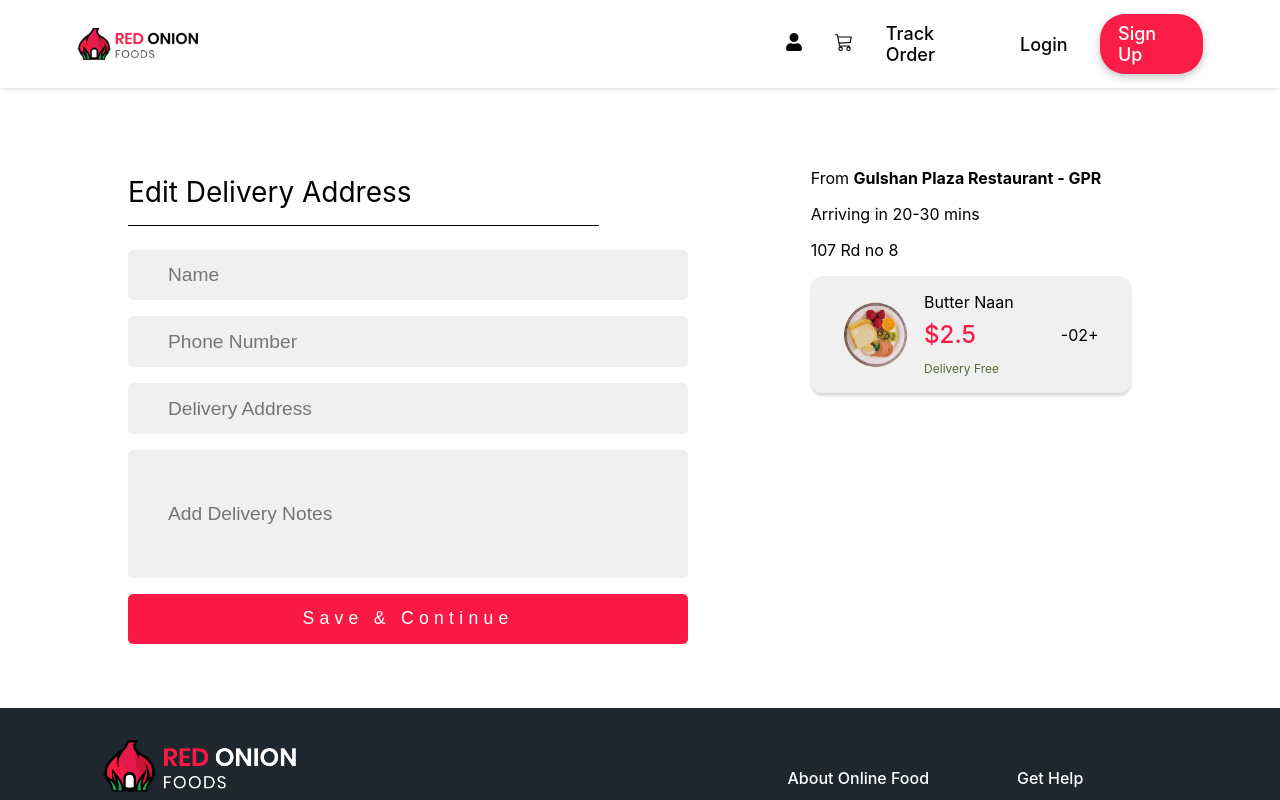
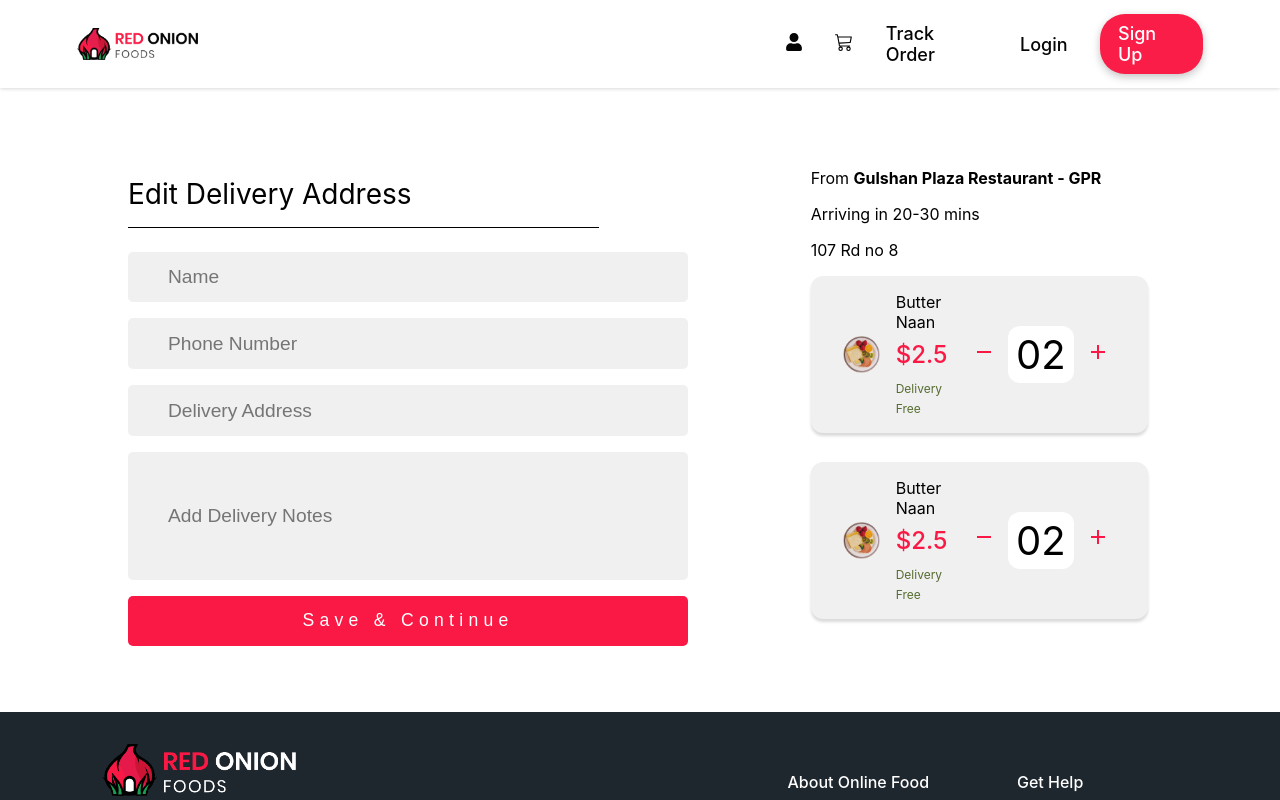
Before and after one commit to rirefat/red-onion, a React (Create React App) app: page /cart in a window 1280 px wide. Shown: the top 800 px of the page. Built offline with nearby package versions, Linux system fonts and the light colour scheme.

Commit message:
done cart item card

```diff
--- a/src/components/Cart/Cart.js
+++ b/src/components/Cart/Cart.js
@@ -22,6 +22,7 @@ const Cart = () => {
                 <p>107 Rd no 8</p>
 
                 <CartItem></CartItem>
+                <CartItem></CartItem>
             </div>
         </div>
     );
--- a/src/components/CartItem/CartItem.css
+++ b/src/components/CartItem/CartItem.css
@@ -6,7 +6,7 @@
   border-radius: 12px;
   padding: 1rem 2rem;
   margin-bottom: 1.8rem;
-  width: 75%;
+  width: 80%;
   box-shadow: rgba(0, 0, 0, 0.15) 0px 3px 3px 0px;
 }
 .cart-item .item-info {
@@ -30,4 +30,26 @@
 .cart-item .item-info .note {
   font-size: 12px;
   color: darkolivegreen;
+}
+.cart-item .quantity {
+  display: flex;
+  justify-content: center;
+  align-items: center;
+}
+.cart-item .quantity .icon {
+  color: #F91944;
+  font-size: 1.5rem;
+  cursor: pointer;
+}
+.cart-item .quantity .icon:hover {
+  color: #d2032b;
+}
+.cart-item .quantity .quantity_number {
+  font-size: 2.5rem;
+  background-color: #fff;
+  padding: 0.25rem 0.5rem;
+  border-radius: 12px;
+}
+.cart-item .quantity span {
+  margin: 0 6px;
 }/*# sourceMappingURL=CartItem.css.map */
--- a/src/components/CartItem/CartItem.js
+++ b/src/components/CartItem/CartItem.js
@@ -1,6 +1,6 @@
 import React from 'react';
 import './CartItem.css';
-
+import { BiMinus,BiPlus } from 'react-icons/bi';
 import img from '../../assets/images/breakfast/breakfast_id_2.png'
 
 const CartItem = () => {
@@ -16,9 +16,9 @@ const CartItem = () => {
             </div>
 
             <div className="quantity">
-                <span>-</span>
-                <span>02</span>
-                <span>+</span>
+                <span className='icon'><BiMinus></BiMinus></span>
+                <span className='quantity_number'>02</span>
+                <span className='icon'><BiPlus></BiPlus></span>
             </div>
         </div>
     );
--- a/src/components/CartItem/CartItem.scss
+++ b/src/components/CartItem/CartItem.scss
@@ -10,7 +10,7 @@ $secondary-bg: #f0f0f0;
     border-radius: 12px;
     padding: 1rem 2rem;
     margin-bottom: 1.8rem;
-    width: 75%;
+    width: 80%;
     box-shadow: rgba(0, 0, 0, 0.15) 0px 3px 3px 0px;
 
     .item-info{
@@ -39,4 +39,31 @@ $secondary-bg: #f0f0f0;
             color: darkolivegreen;
         }
     }
+
+    .quantity{
+        display: flex;
+        justify-content: center;
+        align-items: center;
+
+        .icon{
+            color: $primary-color;
+            font-size: 1.5rem;
+            cursor: pointer;
+
+            &:hover{
+                color: $primary-deep;
+            }
+        }
+
+        .quantity_number{
+            font-size: 2.5rem;
+            background-color: #fff;
+            padding: 0.25rem 0.5rem;
+            border-radius: 12px;
+        }
+
+        span{
+            margin: 0 6px;
+        }
+    }
 }
```
Also changed, not shown: 1 other file (tests, documents, lock files or other folders).
